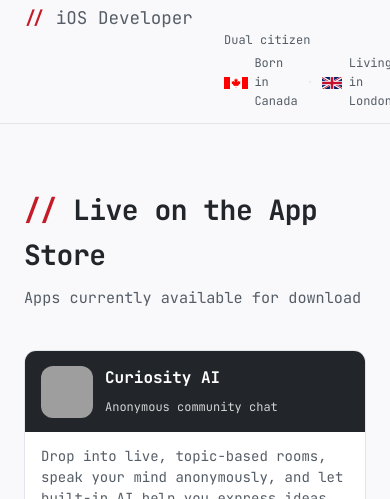
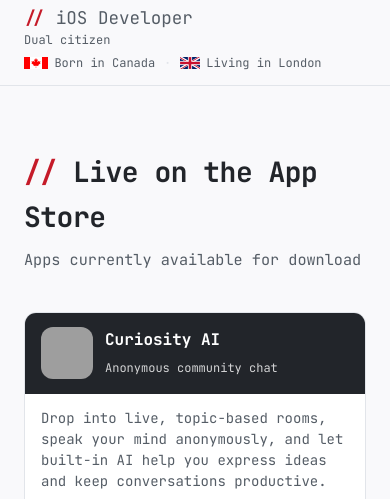
Before and after one commit to EricSavoie119/ericsavoie119.github.io, an Astro site: page / in a window 390 px wide. Shown: the part 326-825 px from the top of the page. Built offline with nearby package versions, Linux system fonts and the light colour scheme; Astro itself is replaced by a stand-in of ours; grey boxes are pictures that could not be loaded.

Commit message:
fix: mobile alignment for origin line

```diff
--- a/src/components/Hero.astro
+++ b/src/components/Hero.astro
@@ -68,6 +68,12 @@
     padding-bottom: 0.75rem;
   }
 
+  @media (max-width: 600px) {
+    .origin-wrap {
+      padding-left: 1.5rem;
+    }
+  }
+
   .origin-line {
     display: flex;
     align-items: center;
```
